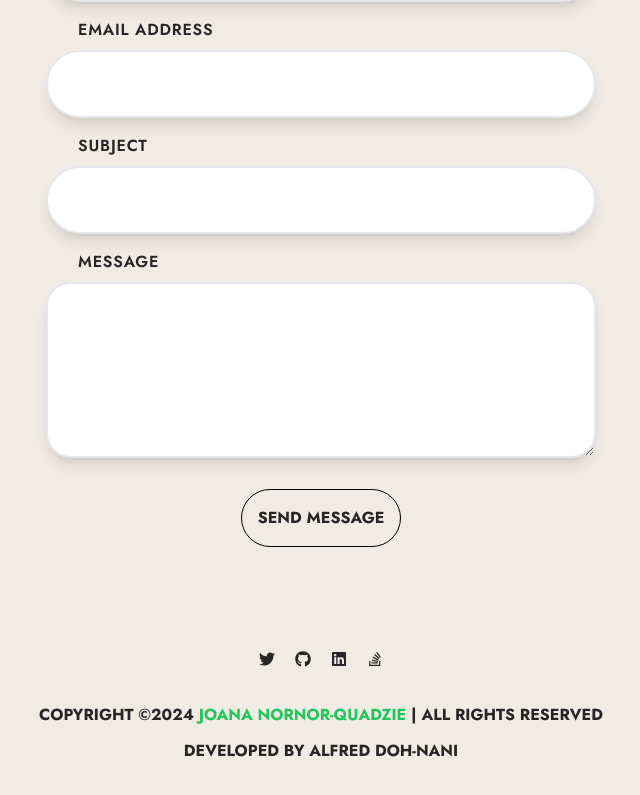
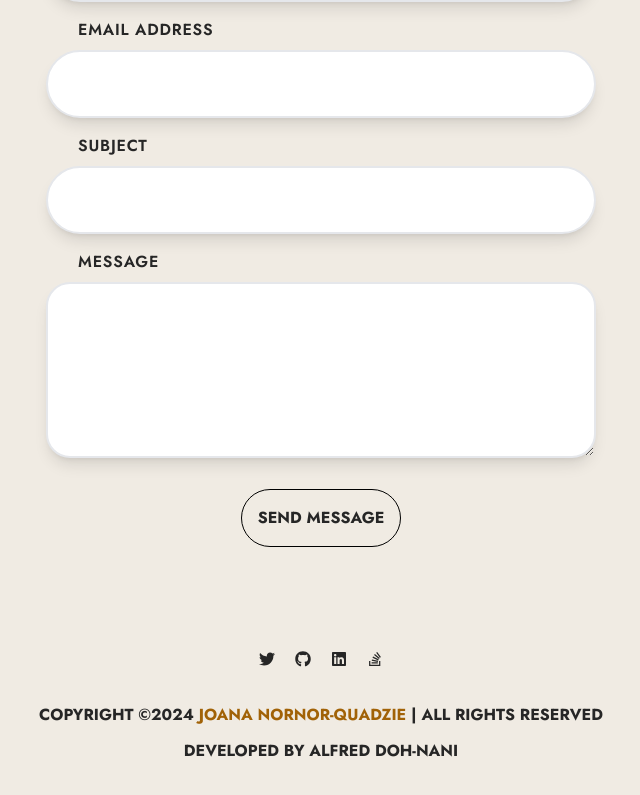
Before and after one commit to JoanaQuadzie/joana-portfolio, a React (Create React App) app: page / in a window 1280 px wide. Shown: the part 5316-6111 px from the top of the page, without its empty margins (319-959 px from the left). Built offline with nearby package versions, Linux system fonts and the light colour scheme.

Commit message:
restyled buttons and footer

```diff
--- a/src/components/contact.jsx
+++ b/src/components/contact.jsx
@@ -74,7 +74,7 @@ export default function Contact() {
               message + "\n" + "(" + fullName + ")"
             }&from=${email}`}
           >
-            <Button className="uppercase mt-6 mb-20 hover:bg-green-900 hover:text-white">
+            <Button className="uppercase mt-6 mb-20 hover:bg-yellow-900 hover:text-white">
               Send Message
             </Button>
           </a>
--- a/src/components/footer.jsx
+++ b/src/components/footer.jsx
@@ -15,8 +15,8 @@ export default function footer() {
       </div>
       <p className="text-center px-14 py-2 font-bold uppercase  leading-8">
         Copyright ©2024{" "}
-        <span className="text-green-500 font-bold">Joana Nornor-Quadzie</span> |
-        All Rights Reserved
+        <span className="text-yellow-700 font-bold">Joana Nornor-Quadzie</span>{" "}
+        | All Rights Reserved
       </p>
       <p className="text-center px-14 pb-8 font-bold uppercase">
         Developed by Alfred Doh-Nani
```
